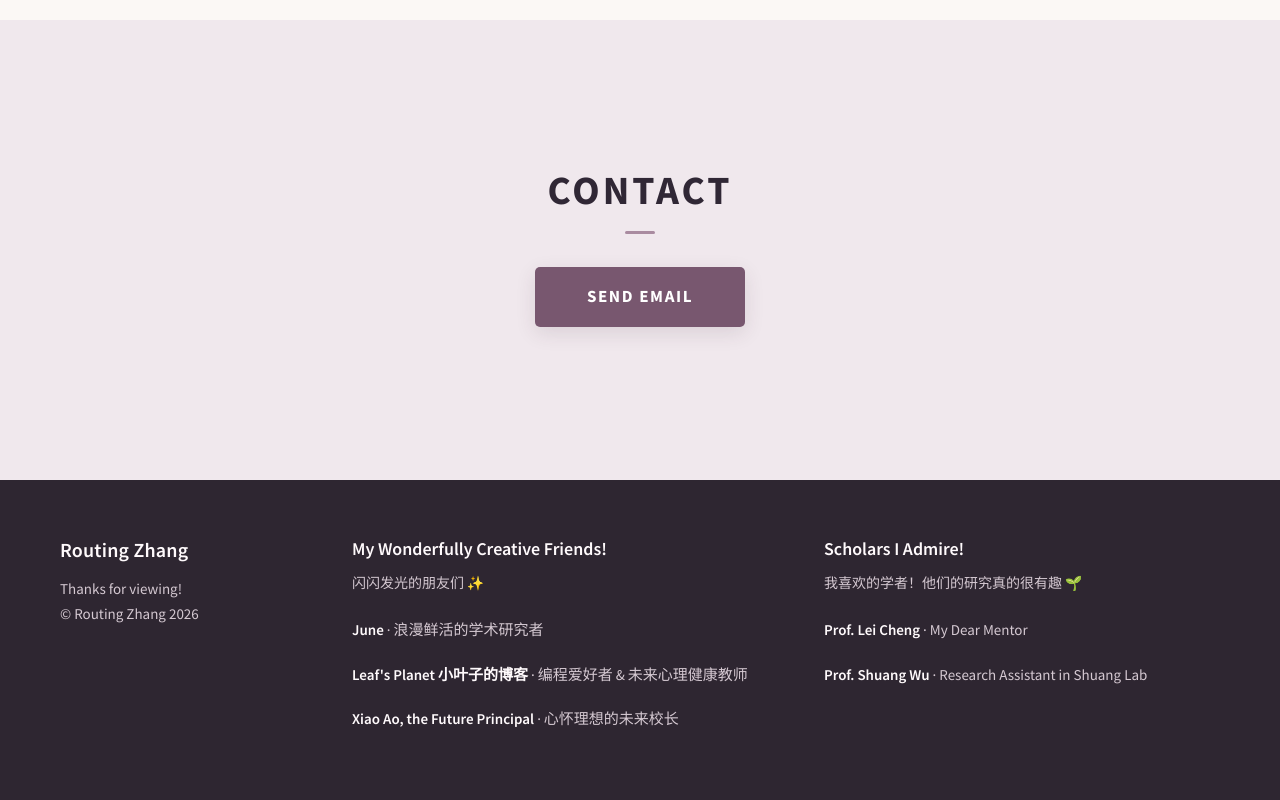
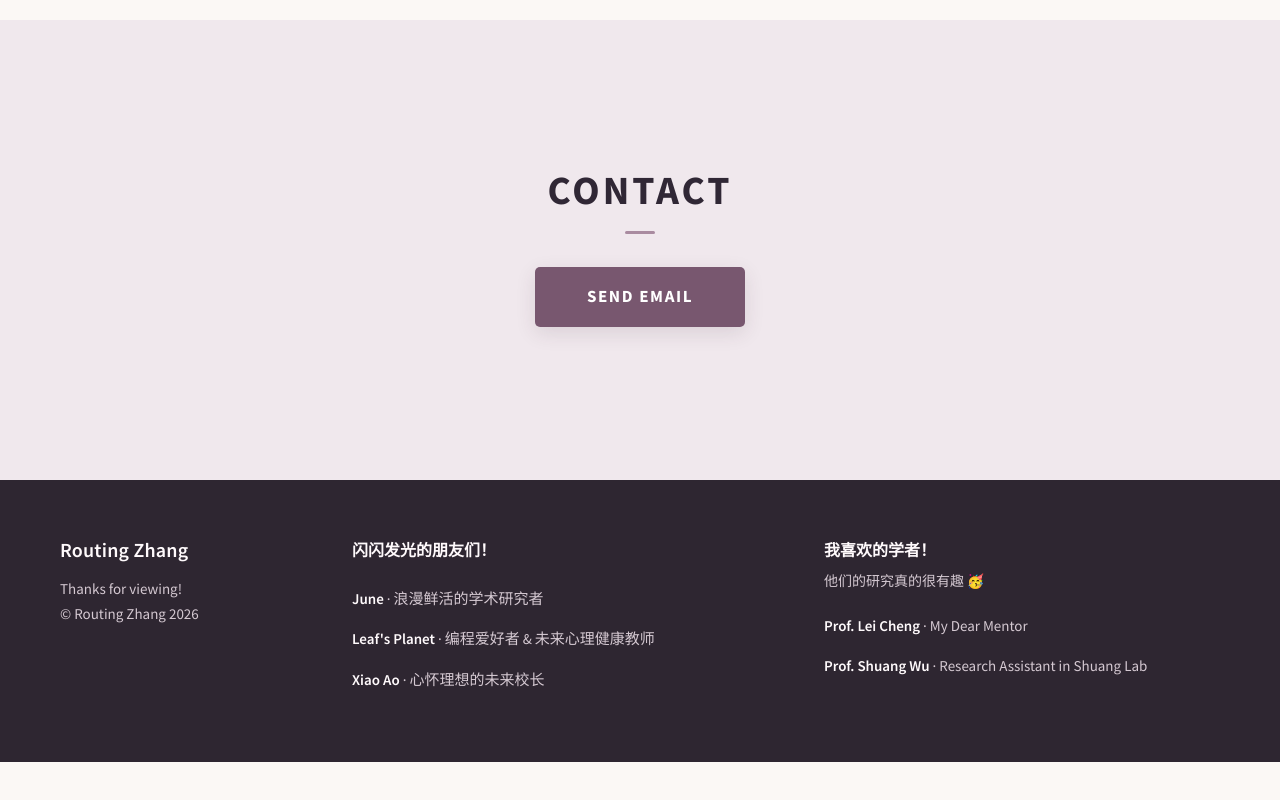
Before and after one commit to RoutingZhang/Routingzhang-socialpsychology, a plain HTML site: page index.html in a window 1280 px wide. Shown: the part 4819-5619 px from the top of the page. After the commit the page ends 5581 px from the top, so only its background shows below. Drawn offline with Linux system fonts and the light colour scheme.

Commit message:
Add files via upload

```diff
--- a/index.html
+++ b/index.html
@@ -7,7 +7,7 @@
 <meta name="theme-color" content="#fbf8f5">
 <title>Routing Zhang | Social Psychology</title>
 <link rel="icon" type="image/svg+xml" href="assets/favicon.svg">
-<link rel="stylesheet" href="styles.css?v=20261113-growth-footer">
+<link rel="stylesheet" href="styles.css?v=20261113-refined-footer">
 </head>
 <body>
 <a class="skip-link" href="#main-content">Skip to main content</a>
@@ -140,17 +140,16 @@
       <p class="footer-note">Thanks for viewing! <span class="footer-credit">© Routing Zhang <span id="year">2026</span></span></p>
     </div>
     <nav class="footer-friends" aria-labelledby="friends-title">
-      <h2 id="friends-title">My Wonderfully Creative Friends!</h2>
-      <p class="footer-intro" lang="zh-CN">闪闪发光的朋友们 ✨</p>
+      <h2 id="friends-title" lang="zh-CN">闪闪发光的朋友们！</h2>
       <ul>
         <li><a href="https://wenjunbian.github.io/" target="_blank" rel="noopener noreferrer">June</a><span class="footer-description" lang="zh-CN"> · 浪漫鲜活的学术研究者</span></li>
-        <li><a href="https://blog.leafyee.xyz/" target="_blank" rel="noopener noreferrer">Leaf's Planet <span lang="zh-CN">小叶子的博客</span></a><span class="footer-description" lang="zh-CN"> · 编程爱好者 &amp; 未来心理健康教师</span></li>
-        <li><a href="https://tianyuliufang.com/" target="_blank" rel="noopener noreferrer">Xiao Ao, the Future Principal</a><span class="footer-description" lang="zh-CN"> · 心怀理想的未来校长</span></li>
+        <li><a href="https://blog.leafyee.xyz/" target="_blank" rel="noopener noreferrer">Leaf's Planet</a><span class="footer-description" lang="zh-CN"> · 编程爱好者 &amp; 未来心理健康教师</span></li>
+        <li><a href="https://tianyuliufang.com/" target="_blank" rel="noopener noreferrer">Xiao Ao</a><span class="footer-description" lang="zh-CN"> · 心怀理想的未来校长</span></li>
       </ul>
     </nav>
     <nav class="footer-friends footer-scholars" aria-labelledby="scholars-title">
-      <h2 id="scholars-title">Scholars I Admire!</h2>
-      <p class="footer-intro" lang="zh-CN">我喜欢的学者！他们的研究真的很有趣 🌱</p>
+      <h2 id="scholars-title" lang="zh-CN">我喜欢的学者！</h2>
+      <p class="footer-intro" lang="zh-CN">他们的研究真的很有趣 🥳</p>
       <ul>
         <li><a href="https://leicheng-socialpsychology.github.io/#/featured" target="_blank" rel="noopener noreferrer">Prof. Lei Cheng</a><span class="footer-description"> · My Dear Mentor</span></li>
         <li><a href="https://shuangwu-ob.github.io/" target="_blank" rel="noopener noreferrer">Prof. Shuang Wu</a><span class="footer-description"> · Research Assistant in Shuang Lab</span></li>
--- a/styles.css
+++ b/styles.css
@@ -231,3 +231,9 @@ strong{font-weight:700}
 .footer-description{color:#d5c9d2}
 @media(max-width:1050px){.footer-main{grid-template-columns:repeat(2,minmax(0,1fr));gap:32px 40px}.footer-about{grid-column:1/-1}}
 @media(max-width:640px){.footer-main{grid-template-columns:minmax(0,1fr);gap:32px;padding-block:40px}.footer-about{grid-column:auto}.footer-intro{margin-bottom:15px}}
+
+/* A single heading for each footer list. */
+.footer-friends h2{font-size:16px;line-height:1.8;letter-spacing:0;margin-bottom:20px;text-transform:none}
+.footer-friends li{margin-bottom:12px}
+
+.footer-scholars h2{margin-bottom:4px}.footer-scholars .footer-intro{font-size:14px;font-weight:400;line-height:1.8;margin:0 0 18px;color:#d5c9d2}
```
Also changed, not shown: awe-to-wellness-story.html (+6 -7 lines), becoming.html (+6 -7 lines), purse-and-cradle-story.html (+6 -7 lines).
